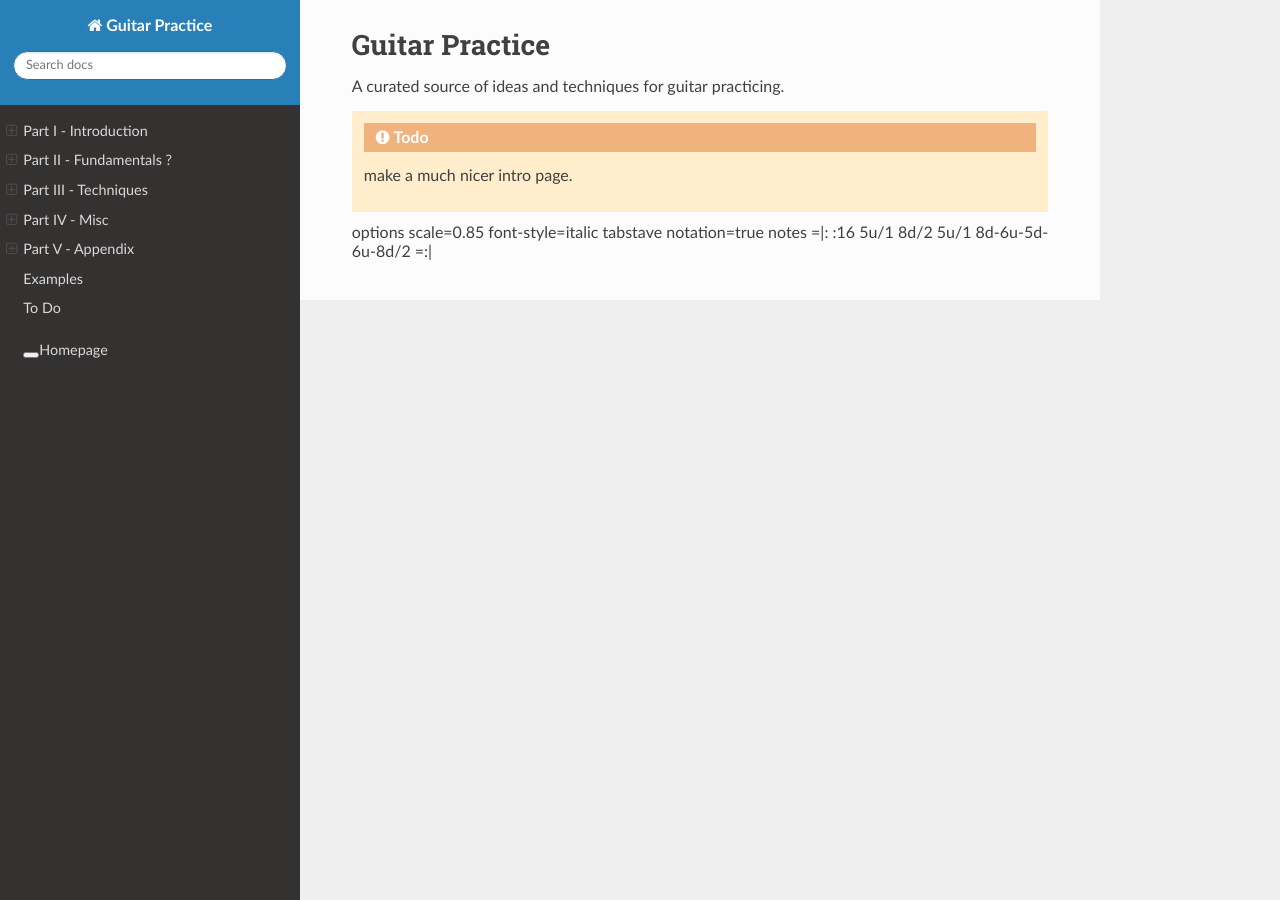
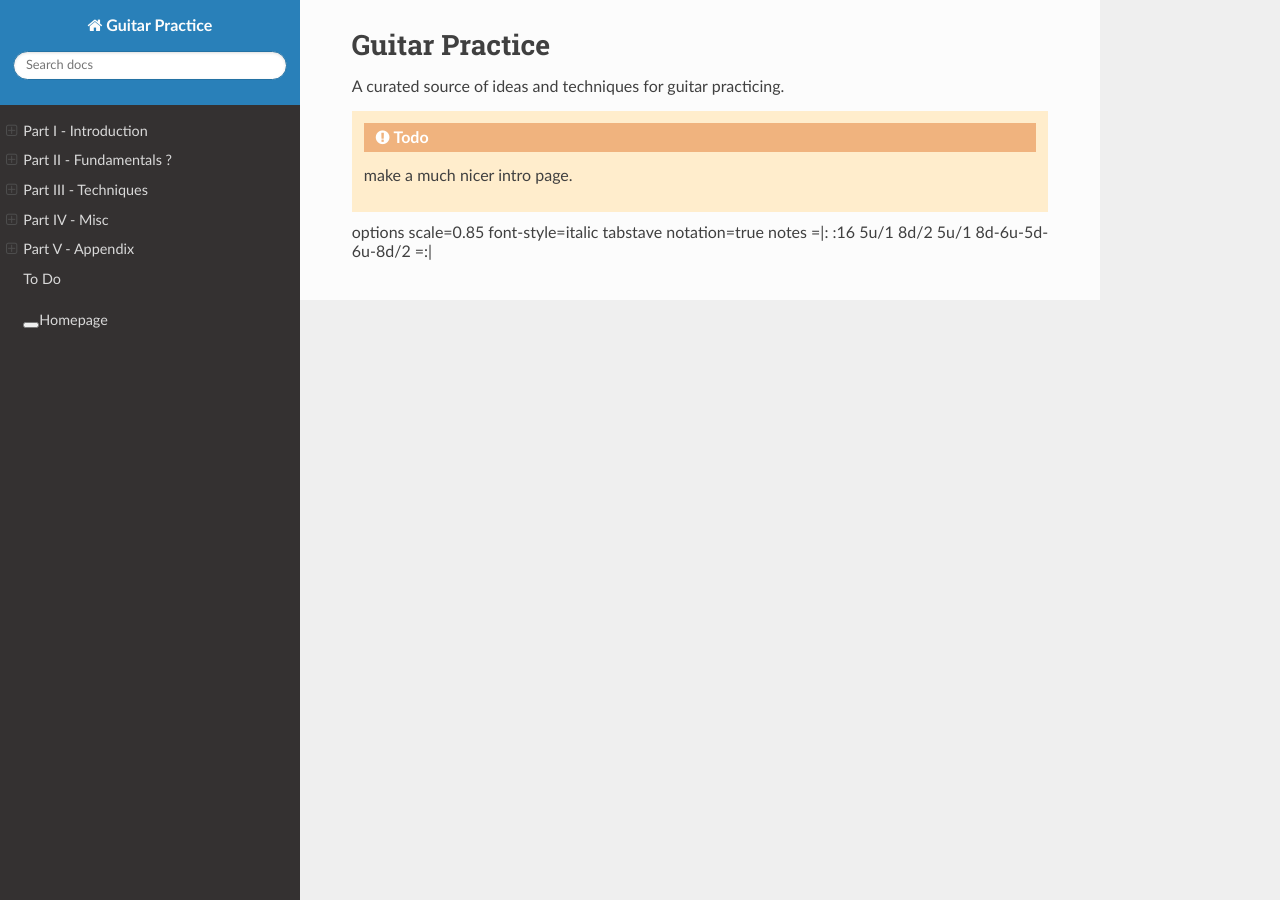
Before and after one commit to jzohrab/practicing-guitar, a Sphinx documentation site: the page built from docs/index.rst, in a window 1280 px wide. Built offline with Sphinx 7.4.7 and the Read the Docs theme 2.0.0, drawn with Linux system fonts in a browser that asks for light colours; a script that is not in the unit is left out.

Commit message:
Move examples.

```diff
--- a/docs/index.rst
+++ b/docs/index.rst
@@ -18,7 +18,6 @@
    part-3-techniques/index
    part-4-misc/index
    part-5-appendices/index
-   examples/index
    todo
 
 .. vextab::
--- a/docs/part-5-appendices/index.rst
+++ b/docs/part-5-appendices/index.rst
@@ -8,5 +8,6 @@
    *
    scores/index
    theory/index
+   examples/index
 
 .. todo:: Fix part intro
```
Also changed, not shown: docs/part-5-appendices/examples/index.rst (renamed from docs/examples/index.rst).
